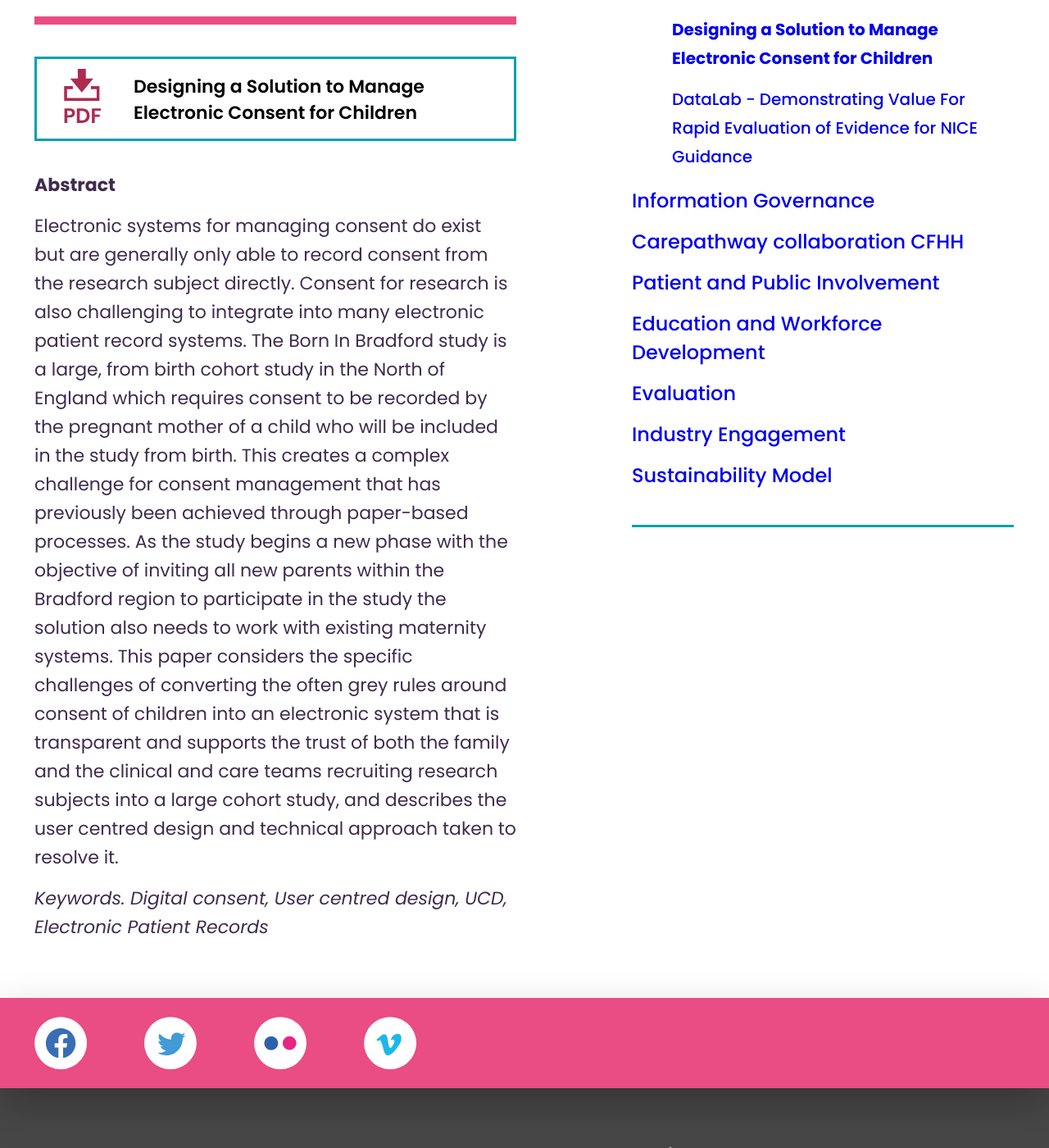
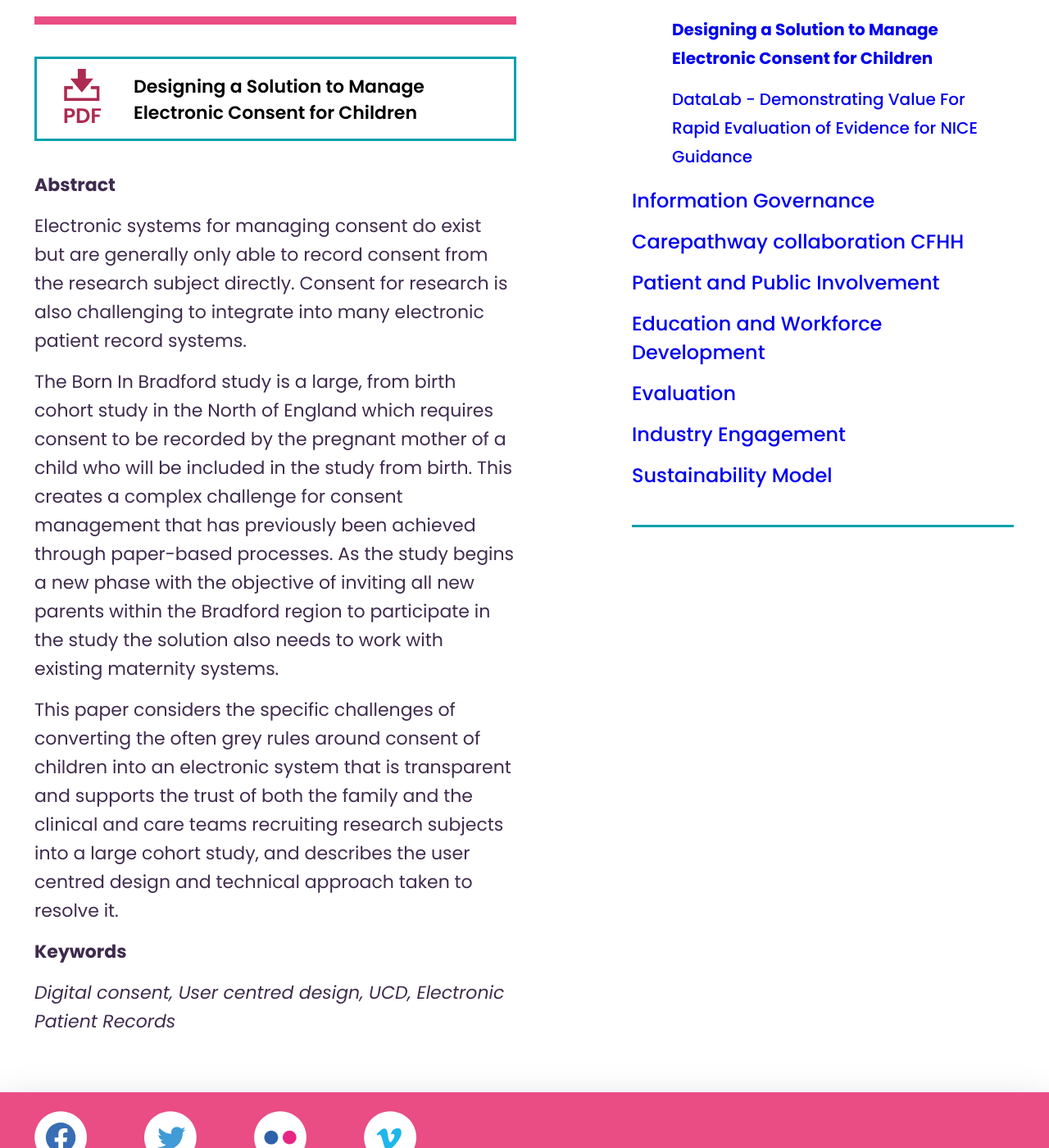
Before and after one commit to connectedhealthcities/connectedhealthcities, a Jekyll site: the page built from hub/technical-infrastructure/designing-a-solution-to-manage-electronic-consent-for-children-mie-paper.md, in a window 1280 px wide and 1400 px high, scrolled down 483 px. Shown: the whole window at 82% size. Built offline with Jekyll 4.4.1, drawn with Linux system fonts in a browser that asks for light colours; our own code applies the rules of GitHub Pages for plain Markdown files.

```diff
--- a/hub/technical-infrastructure/designing-a-solution-to-manage-electronic-consent-for-children-mie-paper.md
+++ b/hub/technical-infrastructure/designing-a-solution-to-manage-electronic-consent-for-children-mie-paper.md
@@ -11,6 +11,12 @@ resources:
 
 **Abstract**
 
-Electronic systems for managing consent do exist but are generally only able to record consent from the research subject directly. Consent for research is also challenging to integrate into many electronic patient record systems. The Born In Bradford study is a large, from birth cohort study in the North of England which requires consent to be recorded by the pregnant mother of a child who will be included in the study from birth. This creates a complex challenge for consent management that has previously been achieved through paper-based processes. As the study begins a new phase with the objective of inviting all new parents within the Bradford region to participate in the study the solution also needs to work with existing maternity systems. This paper considers the specific challenges of converting the often grey rules around consent of children into an electronic system that is transparent and supports the trust of both the family and the clinical and care teams  recruiting research subjects into a large cohort study, and describes the user centred design and technical approach taken to resolve it.
+Electronic systems for managing consent do exist but are generally only able to record consent from the research subject directly. Consent for research is also challenging to integrate into many electronic patient record systems.
 
-*Keywords. Digital consent, User centred design, UCD, Electronic Patient Records*
+The Born In Bradford study is a large, from birth cohort study in the North of England which requires consent to be recorded by the pregnant mother of a child who will be included in the study from birth. This creates a complex challenge for consent management that has previously been achieved through paper-based processes. As the study begins a new phase with the objective of inviting all new parents within the Bradford region to participate in the study the solution also needs to work with existing maternity systems.
+
+This paper considers the specific challenges of converting the often grey rules around consent of children into an electronic system that is transparent and supports the trust of both the family and the clinical and care teams  recruiting research subjects into a large cohort study, and describes the user centred design and technical approach taken to resolve it.
+
+**Keywords**
+
+*Digital consent, User centred design, UCD, Electronic Patient Records*
```
